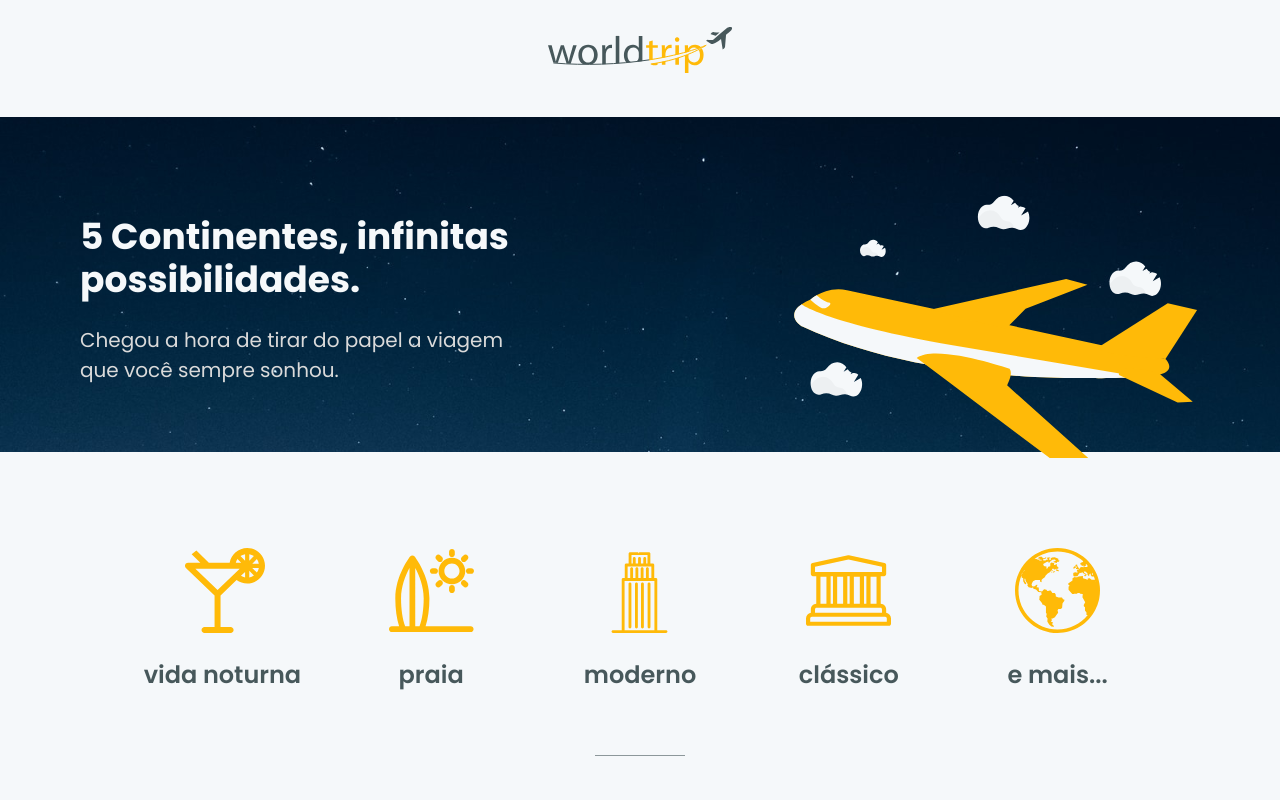
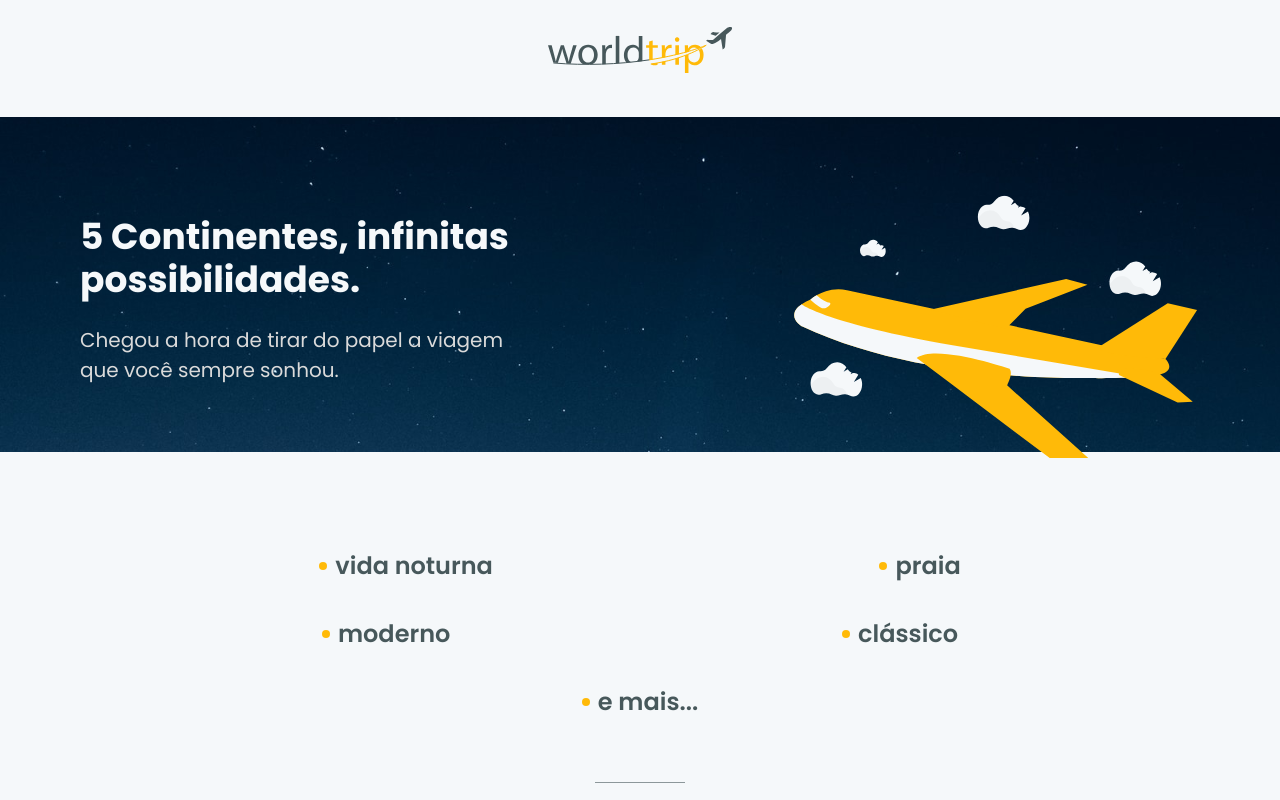
Before and after one commit to vagnerolliver/ignite-challenge-08-interface-com-chakra-ui, a Next.js app: page / in a window 1280 px wide. Shown: the top 800 px of the page. Built offline with nearby package versions, Linux system fonts and the light colour scheme.

Commit message:
fix: ssr fix chakra useBreakpointValue

```diff
--- a/pages/index.tsx
+++ b/pages/index.tsx
@@ -1,4 +1,5 @@
 import { Box, Flex, Text, Heading ,Image, SimpleGrid, VStack, Center, Divider, Container, useBreakpointValue, HStack } from '@chakra-ui/react'
+import { useEffect, useState } from 'react'
 import type { NextPage } from 'next'
 
 import { Header } from '../components/Header'
@@ -6,10 +7,17 @@ import { Slider } from '../components/Slider'
 
 const Home: NextPage = (): JSX.Element => {
 
-  const isDesktopVersion = useBreakpointValue({
+  const [isDesktop, setIsDesktop] = useState<boolean|undefined>(true)
+
+  const config = useBreakpointValue({
     base: false,
     md: true
   })
+
+  useEffect(() => {
+    setIsDesktop(config)
+  }, [])
+
 
   const slides = [
     {
@@ -81,7 +89,7 @@ const Home: NextPage = (): JSX.Element => {
       </Box>
 
       <Container maxWidth={1060} mx='auto' mt={{base:10, md:20}}>
-        { isDesktopVersion
+        { isDesktop
             ?
               <SimpleGrid columns={5} spacing={4} align='center'>
                 <VStack spacing={6}>
```
